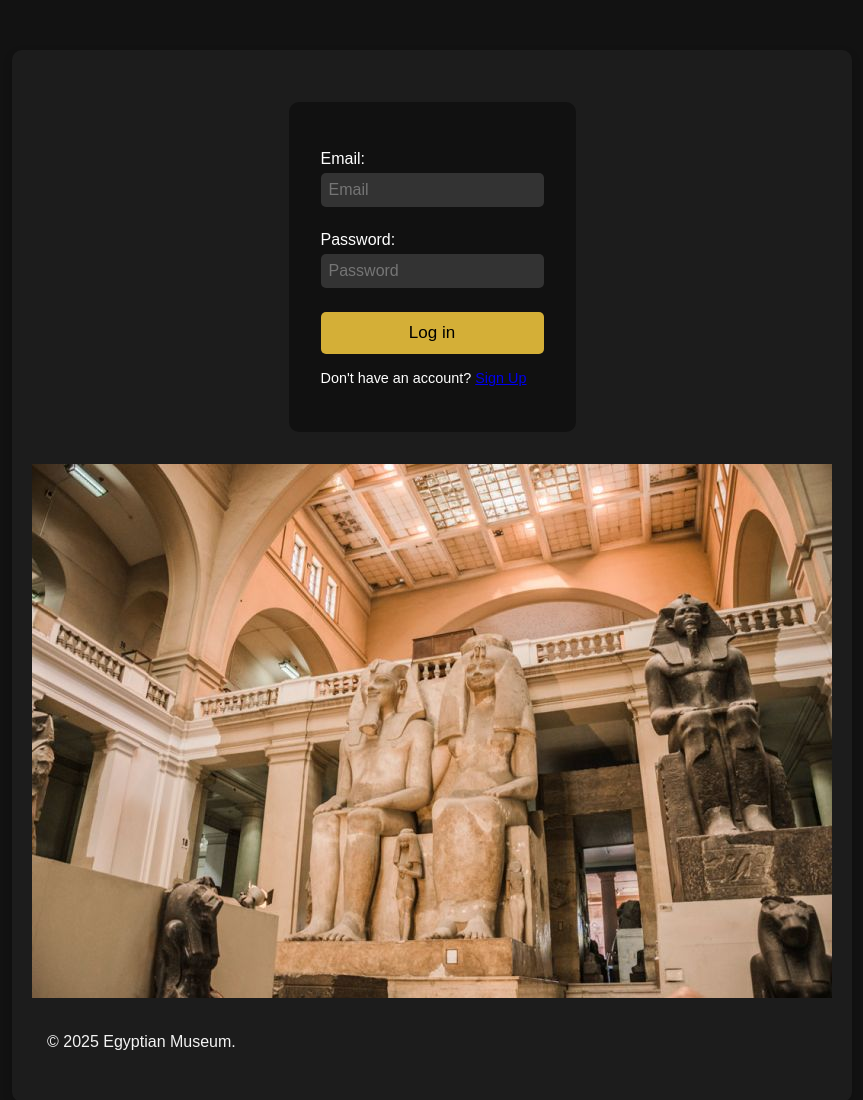
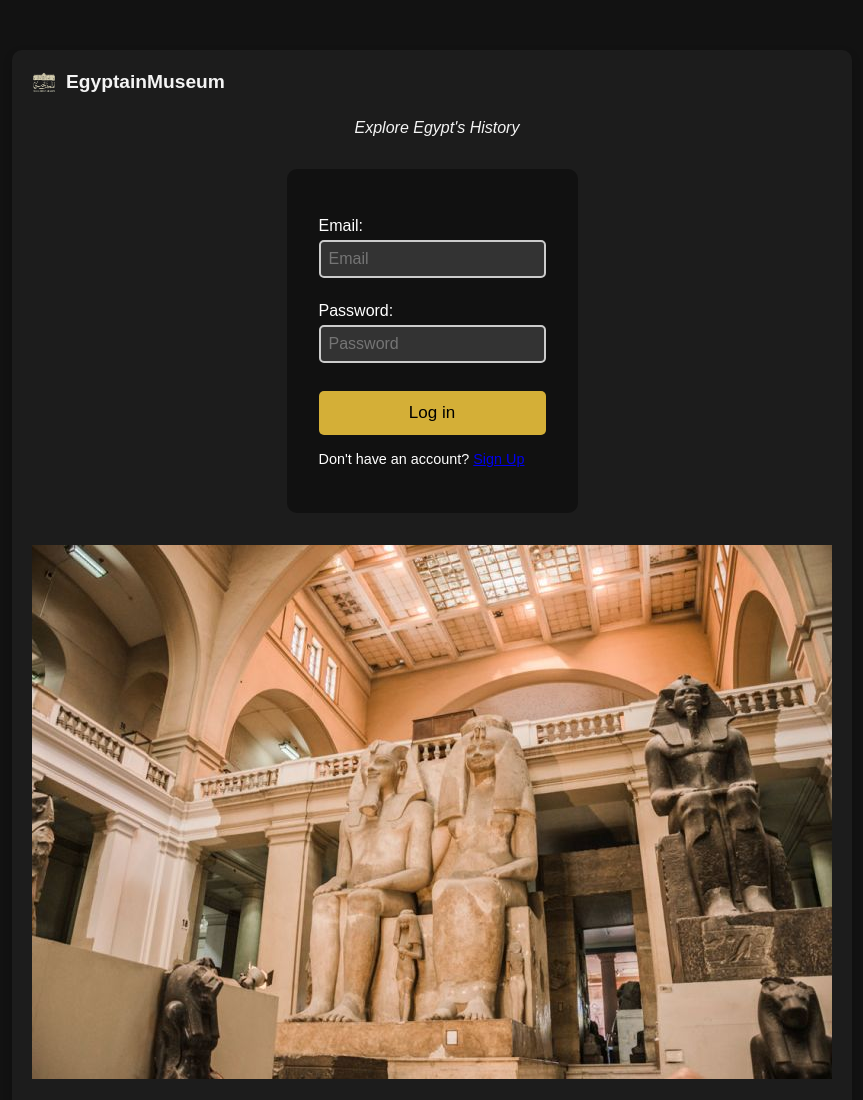
Before and after one commit to Loaay47/IT, a plain HTML site: page login.html in a window 1280 px wide. Shown: the top 1100 px of the page, without its empty margins (208-1071 px from the left). Drawn offline with Linux system fonts and the light colour scheme; a web font is replaced by a local one.

Commit message:
Finallized Login & Register

```diff
--- a/css/main.css
+++ b/css/main.css
@@ -63,6 +63,11 @@ body {
     animation: fadeSlideInLeft 1s ease-out 0.2s both;
 }
 
+.description {
+    text-align: center;
+    margin-left: 10px;
+}
+
 main img {
     animation: fadeSlideInRight 1s ease-out 0.4s both;
 }
@@ -75,9 +80,31 @@ main {
     gap: 2rem;
 }
 
+.logo {
+    display: flex;
+    align-items: center;
+    gap: 10px;
+    margin-bottom: 25px;
+}
+
+.logo-icon {
+    width: 24px;
+    height: 24px;
+}
+
+.logo span {
+    font-weight: bold;
+    font-size: 1.2em;
+}
+
 form {
     display: flex;
     flex-direction: column;
+}
+
+form label {
+    margin: 10px 0 5px;
+    font-weight: 500;
 }
 
 form input {
@@ -102,10 +129,10 @@ input[type="email"] {
 }
 
 input[type="submit"] {
-    padding: 12px;
+    padding: 50px;
     background-color: #b69f2e;
     color: #121212;
-    border: none;
+    border-color: white;
     border-radius: 5px;
     font-size: 16px;
     cursor: pointer;
@@ -113,6 +140,7 @@ input[type="submit"] {
 
 input[type="submit"]:hover {
     background-color: #9a8623;
+    border-color: white;
 }
 
 button {
@@ -122,11 +150,6 @@ button {
     padding: 10px 20px;
     font-size: 17px;
     border-radius: 5px;
-}
-
-button:hover {
-    background-color: #b69f2e;
-    color: #121212;
 }
 
 h1 {
@@ -171,18 +194,29 @@ main img {
 .form-container input {
     padding: 0.5rem;
     border-radius: 5px;
-    border: none;
+    border: 2px solid #ccc;
     margin-bottom: 0.5rem;
 }
 
+.form-container input:hover,
+.form-container input:focus {
+    border-color: gold;
+    outline: none;
+}
+
 .form-container button {
-    margin-top: 1rem;
-    padding: 0.7rem;
+    margin-top: 20px;
+    padding: 12px;
     background-color: #d4af37;
-    color: #000;
+    color: black;
     border: none;
+    border-color: #d4af37;
     border-radius: 5px;
     cursor: pointer;
+}
+
+.form-container button:hover {
+    background-color: #8f792b;
 }
 
 .message {
--- a/login.html
+++ b/login.html
@@ -14,12 +14,19 @@
 
 <body class="dark-theme">
     <div class="container">
+        <div class="logo">
+            <img src="images/favicon.png" alt="logo" class="logo-icon">
+            <span>EgyptainMuseum</span>
+        </div>
+        <div class="description">
+            <cite>Explore Egypt's History</cite>
+        </div>
         <main>
-            <section class="form-container">
+            <section class=" form-container">
                 <form name="userForm" onsubmit="return validateLogin(event)">
 
                     <label for="email">Email:</label>
-                    <input placeholder="Email" type="email" name="email" required>
+                    <input id="email" placeholder="Email" type="email" name="email" required>
 
                     <label for="password">Password:</label>
                     <input name="password" placeholder="Password" type="password" required>
```
Also changed, not shown: index.html (+1 -0 lines), register.html (+11 -3 lines).
